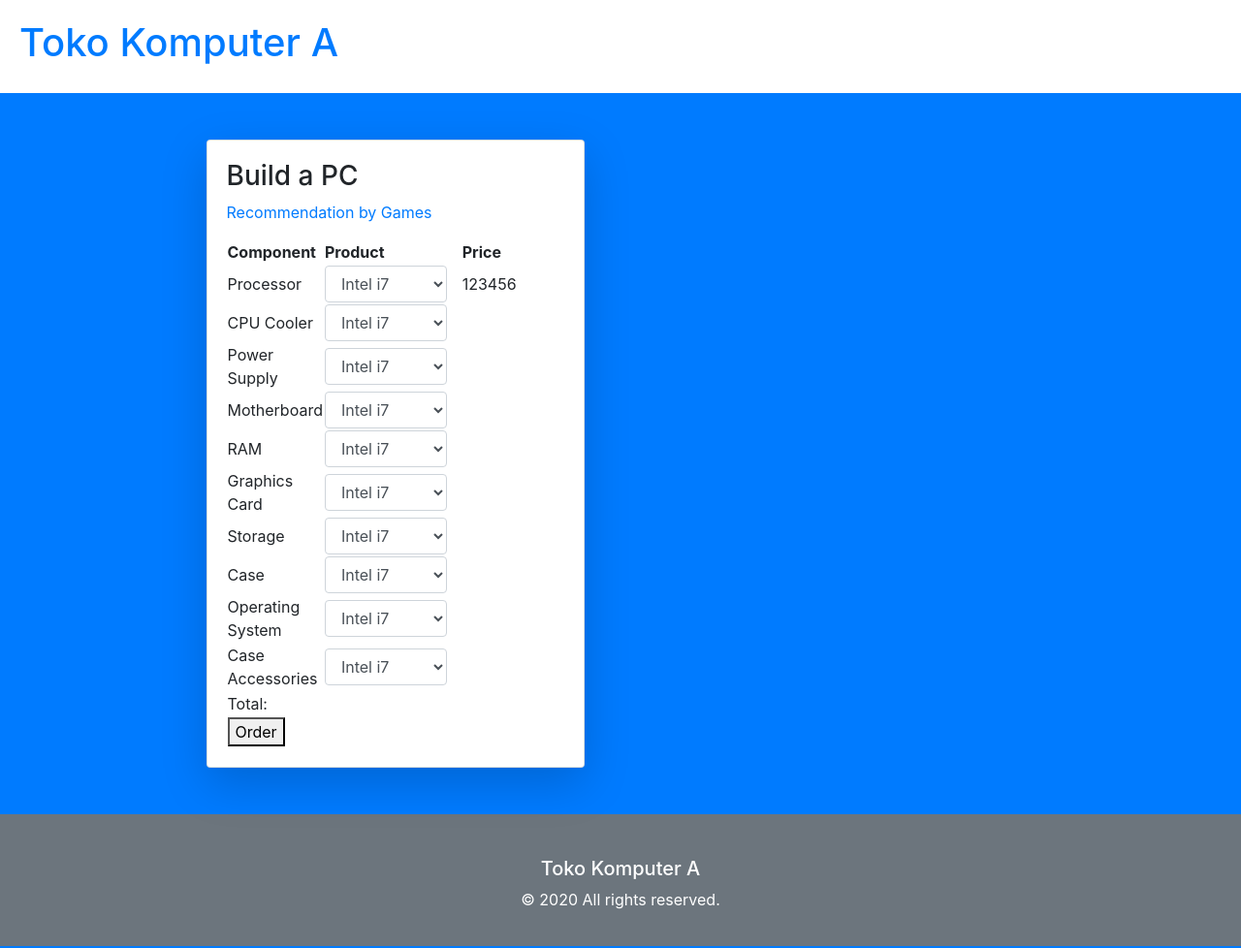
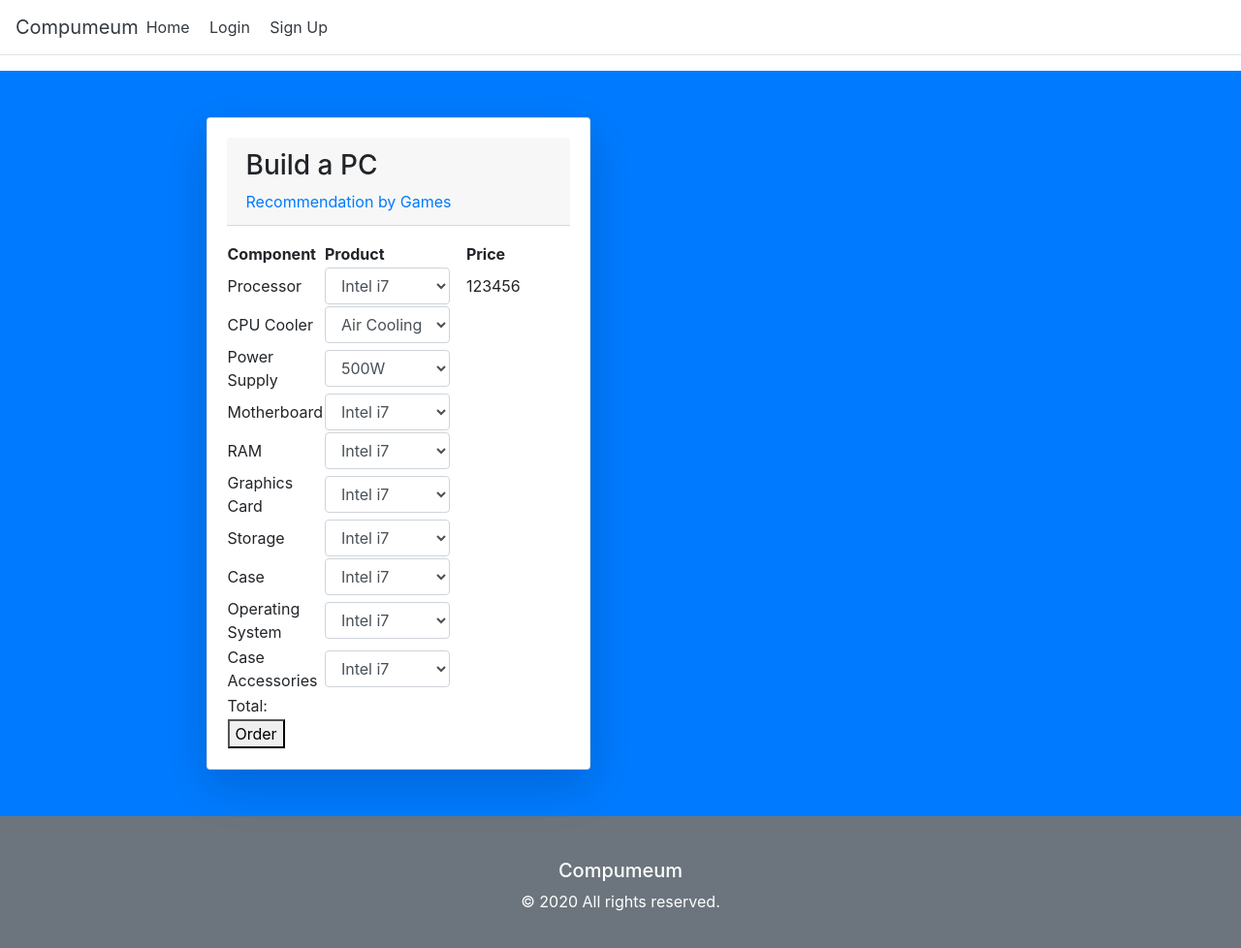
Before and after one commit to Kurohayabusa-r/project-se, a PHP site: page /build.php in a window 1280 px wide. Shown: the whole page at 97% size. Run offline with PHP 8.4, Linux system fonts and the light colour scheme; data that the repository does not hold is empty; some libraries are stand-ins or nearby versions.

Commit message:
Add files via upload

```diff
--- a/Project/build.php
+++ b/Project/build.php
@@ -1,5 +1,5 @@
 <?php
-
+session_start();
 ?>
 
 <!DOCTYPE html>
@@ -14,10 +14,18 @@
 </head>
 <body>
     <header>
-        <div class="card-body">
-            <a href="/project/index"><h1>Toko Komputer A</h1></a>
-        </div>
-        <!-- <h1>Build a PC</h1> -->
+    <div class="d-flex flex-column flex-md-row align-items-center p-3 px-md4 mb-3 bg-white border-bottom box-shadow">
+        <a class="text-dark" href="/project/index.php"><h5 class="my-0 mr-md-auto font-weight-normal">Compumeum</h5></a>
+        <nav class="my-2 my-md-0 mr-md-3">
+            <a class="p-2 text-dark" href="index.php">Home</a>
+            <?php if( isset($_SESSION["user"]) ): ?>
+            <a class="btn btn-outline-danger" href="./controller/doLogout.php">Logout</a>
+            <?php else: ?>
+                <a class="p-2 text-dark" href="./login.php">Login</a>
+                <a class="p-2 text-dark" href="./register.php">Sign Up</a>
+            <?php endif; ?>
+        </nav>
+    </div>
     </header>
     <section class="py-5 bg-primary">
     <div class="container">
@@ -28,10 +36,13 @@
               <div class="card shadow-lg">
                 <div class="card-body">
                   <div class="filter-sidebar ">
-                    <h3>Build a PC</h3>
-    <a href="./recommendation-by-game">Recommendation by Games</a>
+                      <header class="card-header">
+                          <h3>Build a PC</h3>
+                          <a href="./recommendation-by-game">Recommendation by Games</a>
+                      </header>
 
     <div>
+        <form action="./order.php" method="post">
         <table>
             <thead>
                 <tr>
@@ -46,7 +57,7 @@
                     <div class="form-group">
                     <td scope="row" width="20%">Processor</td>
                     <td>
-                        <select class="form-control" id="processor" style="max-width:90%;">
+                        <select class="form-control" name="processor" style="max-width:90%;">
                             <option value="inteli7">Intel i7</option>
                             <option value="inteli5">Intel i5</option>
                             <option value="amdryzen5">AMD Ryzen 5</option>
@@ -63,11 +74,9 @@
                     <td scope="row" width="20%">CPU Cooler</td>
                     <td>
                         <!-- <a href="./products/cpu-cooler">Choose a CPU Cooler</a> -->
-                        <select class="form-control" id="processor" style="max-width:90%;">
-                            <option value="inteli7">Intel i7</option>
-                            <option value="inteli5">Intel i5</option>
-                            <option value="amdryzen5">AMD Ryzen 5</option>
-                            <option value="amdryzen7">AMD Ryzen 7</option>
+                        <select class="form-control" name="cpu_cooler" style="max-width:90%;">
+                            <option value="AirCooling">Air Cooling</option>
+                            <option value="LiquidCooling">Liquid Cooling</option>
                         </select>
                     </td>
                     </div>
@@ -76,11 +85,11 @@
                     <div class="form-group">
                     <td scope="row" width="14%">Power Supply</td>
                     <td>
-                        <select class="form-control" id="processor" style="max-width:90%;">
-                            <option value="inteli7">Intel i7</option>
-                            <option value="inteli5">Intel i5</option>
-                            <option value="amdryzen5">AMD Ryzen 5</option>
-                            <option value="amdryzen7">AMD Ryzen 7</option>
+                        <select class="form-control" name="psu" style="max-width:90%;">
+                            <option value="500w">500W</option>
+                            <option value="650w">650W</option>
+                            <option value="1000w">1000W</option>
+                            <option value="2000w">2000W</option>
                         </select>
                     </td>
                     </div>
@@ -89,7 +98,7 @@
                     <div class="form-group">
                     <td scope="row" width="14%">Motherboard</td>
                     <td>
-                        <select class="form-control" id="processor" style="max-width:90%;">
+                        <select class="form-control" name="motherboard" style="max-width:90%;">
                             <option value="inteli7">Intel i7</option>
                             <option value="inteli5">Intel i5</option>
                             <option value="amdryzen5">AMD Ryzen 5</option>
@@ -102,7 +111,7 @@
                     <div class="form-group">
                     <td scope="row" width="14%">RAM</td>
                     <td>
-                        <select class="form-control" id="processor" style="max-width:90%;">
+                        <select class="form-control" name="ram" style="max-width:90%;">
                             <option value="inteli7">Intel i7</option>
                             <option value="inteli5">Intel i5</option>
                             <option value="amdryzen5">AMD Ryzen 5</option>
@@ -115,7 +124,7 @@
                     <div class="form-group">
                     <td scope="row" width="14%">Graphics Card</td>
                     <td>
-                        <select class="form-control" id="processor" style="max-width:90%;">
+                        <select class="form-control" name="gpu" style="max-width:90%;">
                             <option value="inteli7">Intel i7</option>
                             <option value="inteli5">Intel i5</option>
                             <option value="amdryzen5">AMD Ryzen 5</option>
@@ -128,7 +137,7 @@
                     <div class="form-group">
                     <td scope="row" width="14%">Storage</td>
                     <td>
-                        <select class="form-control" id="processor" style="max-width:90%;">
+                        <select class="form-control" name="storage" style="max-width:90%;">
                             <option value="inteli7">Intel i7</option>
                             <option value="inteli5">Intel i5</option>
                             <option value="amdryzen5">AMD Ryzen 5</option>
@@ -141,7 +150,7 @@
                     <div class="form-group">
                     <td scope="row" width="14%">Case</td>
                     <td>
-                        <select class="form-control" id="processor" style="max-width:90%;">
+                        <select class="form-control" name="case" style="max-width:90%;">
                             <option value="inteli7">Intel i7</option>
                             <option value="inteli5">Intel i5</option>
                             <option value="amdryzen5">AMD Ryzen 5</option>
@@ -154,7 +163,7 @@
                     <div class="form-group">
                     <td scope="row" width="14%">Operating System</td>
                     <td>
-                        <select class="form-control" id="processor" style="max-width:90%;">
+                        <select class="form-control" name="os" style="max-width:90%;">
                             <option value="inteli7">Intel i7</option>
                             <option value="inteli5">Intel i5</option>
                             <option value="amdryzen5">AMD Ryzen 5</option>
@@ -167,7 +176,7 @@
                     <div class="form-group">
                     <td scope="row" width="14%">Case Accessories</td>
                     <td>
-                        <select class="form-control" id="processor" style="max-width:90%;">
+                        <select class="form-control" name="accessories" style="max-width:90%;">
                             <option value="inteli7">Intel i7</option>
                             <option value="inteli5">Intel i5</option>
                             <option value="amdryzen5">AMD Ryzen 5</option>
@@ -185,6 +194,7 @@
                 </tr>
             </tbody>
         </table>
+        </form>
     </div>
                   </div>
                 </div>
@@ -198,7 +208,7 @@
     <footer>
     <article class="bg-secondary">
         <div class="card-body text-center">
-            <p class="h5 text-white mt-4"><a class="text-white" href="/project/index">Toko Komputer A</a></p>
+            <p class="h5 text-white mt-4"><a class="text-white" href="/project/index.php">Compumeum</a></p>
             <p class="text-white">© 2020 All rights reserved.</p>
         </div>
     </article>
--- a/Project/controller/doLogin.php
+++ b/Project/controller/doLogin.php
@@ -30,8 +30,7 @@ if($_SERVER["REQUEST_METHOD"] == "POST")
             $row = $res->fetch_assoc();
             if( password_verify($password,$row["password"]) )
             {
-                $_SESSION["username"] = $row["firstName"];
-                $_SESSION["email"] = $row["email"];
+                $_SESSION["user"] = $row;
 
                 if( isset($_POST["remember"]) )
                 {
--- a/Project/controller/doLogout.php
+++ b/Project/controller/doLogout.php
@@ -4,10 +4,10 @@ session_start();
 session_unset();
 session_regenerate_id(true);
 
-setcookie("cookie_email",$_SESSION["email"],time()-3600,"/");
-setcookie("cookie_password",$_SESSION["password"],time()-3600,"/");
+setcookie("cookie_email",$_COOKIE["cookie_email"],time()-3600,"/");
+setcookie("cookie_password",$_COOKIE["cookie_password"],time()-3600,"/");
 
-if(!isset($_SESSION["username"]))
+if(!isset($_SESSION["user"]))
 {
     header("Location: ../login.php");
 }
--- a/Project/database/db.php
+++ b/Project/database/db.php
@@ -3,7 +3,7 @@
 $host = "localhost";
 $name = "root";
 $password = "";
-$dbname = "tokokomputer";
+$dbname = "compumeum";
 
 $conn = new mysqli($host,$name,$password,$dbname);
 
```
Also changed, not shown: Project/controller/doRegister.php (+9 -5 lines), Project/index.php (+12 -8 lines), Project/login.php (+4 -5 lines), Project/order.php (added, +27 -0 lines), Project/recommendation-by-game.php (+16 -5 lines), Project/register.php (+5 -8 lines).
